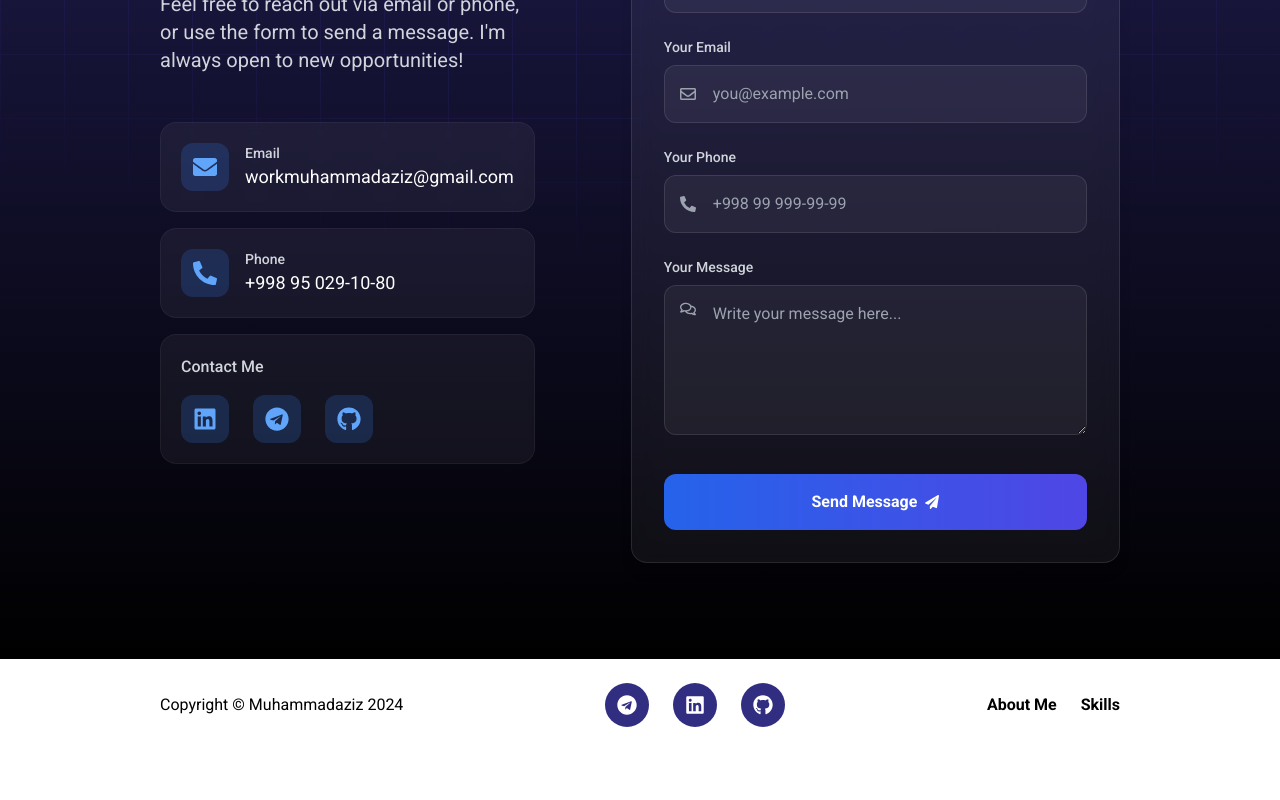
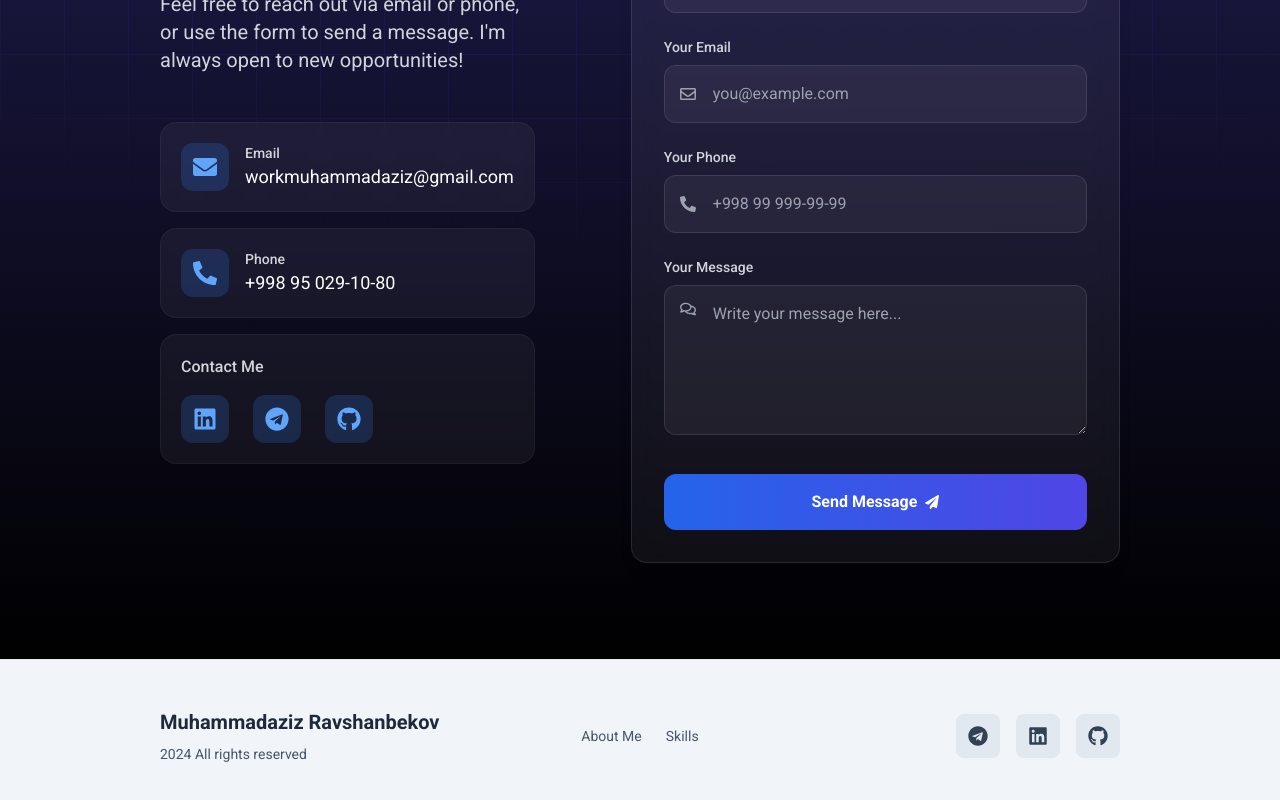
Before and after one commit to smuhammadaziz/portfolio, a React (Vite) app: page / in a window 1280 px wide. Shown: the part 7242-8042 px from the top of the page. Before the commit the page ends 7993 px from the top, so only its background shows below. Built offline with nearby package versions, Linux system fonts and the light colour scheme.

Commit message:
add: adding new deign for footer

```diff
--- a/src/components/footer/footer.jsx
+++ b/src/components/footer/footer.jsx
@@ -1,48 +1,95 @@
 import React from "react";
 import { FaTelegram, FaLinkedin, FaGithub } from "react-icons/fa";
+import { motion } from "framer-motion";
 
 function Footer() {
+  const containerVariants = {
+    hidden: { opacity: 0 },
+    visible: {
+      opacity: 1,
+      transition: {
+        staggerChildren: 0.1,
+      },
+    },
+  };
+
+  const itemVariants = {
+    hidden: { y: 20, opacity: 0 },
+    visible: {
+      y: 0,
+      opacity: 1,
+      transition: {
+        duration: 0.5,
+      },
+    },
+  };
+
   return (
-    <div className="bg-white py-6">
-      <div className="container mx-auto px-6 md:px-40 flex flex-col md:flex-row items-center justify-between text-center md:text-left">
-        {/* Copyright */}
-        <p className="text-black  mb-4 md:mb-0 text-md md:text-base">
-          Copyright © Muhammadaziz 2024
+    <footer className="bg-slate-100 border-t border-slate-200 py-12">
+      <motion.div
+        initial="hidden"
+        whileInView="visible"
+        viewport={{ once: true }}
+        variants={containerVariants}
+        className="container mx-auto px-6 md:px-40">
+        <div className="grid grid-cols-1 md:grid-cols-3 gap-8 items-center">
+          {/* Left: Copyright */}
+          <motion.div
+            variants={itemVariants}
+            className="text-center md:text-left">
+            <h3 className="text-xl font-bold mb-2 text-slate-800">
+              Muhammadaziz Ravshanbekov
+            </h3>
+            <p className="text-slate-600 text-sm">
+              {new Date().getFullYear()} All rights reserved
             </p>
+          </motion.div>
 
-        {/* Social Icons */}
-        <div className="flex justify-center mt-3 lg:mt-0 gap-6 mb-4 md:mb-0">
+          {/* Middle: Navigation */}
+          <motion.div variants={itemVariants} className="text-center">
+            <div className="flex justify-center space-x-6 text-slate-600">
+              <a
+                href="#intro"
+                className="hover:text-slate-900 transition-colors duration-300 text-sm hover:underline decoration-slate-400 underline-offset-4">
+                About Me
+              </a>
+              <a
+                href="#skills"
+                className="hover:text-slate-900 transition-colors duration-300 text-sm hover:underline decoration-slate-400 underline-offset-4">
+                Skills
+              </a>
+            </div>
+          </motion.div>
+
+          {/* Right: Social Links */}
+          <motion.div
+            variants={itemVariants}
+            className="flex justify-center md:justify-end space-x-4">
             <a
               href="https://t.me/rmuhammadaziz"
               target="_blank"
-            className="bg-indigo-900 text-white p-3 rounded-full hover:bg-indigo-700 transition duration-300">
-            <FaTelegram size={20} />
+              rel="noopener noreferrer"
+              className="bg-slate-200 p-3 rounded-lg hover:bg-slate-300 transition-all duration-300 group">
+              <FaTelegram className="w-5 h-5 text-slate-700 group-hover:text-slate-900" />
             </a>
             <a
               href="https://www.linkedin.com/in/muhammadaziz-ravshanbekov/"
               target="_blank"
-            className="bg-indigo-900 text-white p-3 rounded-full hover:bg-indigo-700 transition duration-300">
-            <FaLinkedin size={20} />
+              rel="noopener noreferrer"
+              className="bg-slate-200 p-3 rounded-lg hover:bg-slate-300 transition-all duration-300 group">
+              <FaLinkedin className="w-5 h-5 text-slate-700 group-hover:text-slate-900" />
             </a>
             <a
               href="https://github.com/smuhammadaziz"
               target="_blank"
-            className="bg-indigo-900 text-white p-3 rounded-full hover:bg-indigo-700 transition duration-300">
-            <FaGithub size={20} />
+              rel="noopener noreferrer"
+              className="bg-slate-200 p-3 rounded-lg hover:bg-slate-300 transition-all duration-300 group">
+              <FaGithub className="w-5 h-5 text-slate-700 group-hover:text-slate-900" />
             </a>
+          </motion.div>
         </div>
-
-        {/* Footer Links */}
-        <div className="flex gap-6 mt-3 lg:mt-0 text-black font-semibold text-sm md:text-base text-center">
-          <a href="#intro" className="hover:underline">
-            About Me
-          </a>
-          <a href="#skills" className="hover:underline">
-            Skills
-          </a>
-        </div>
-      </div>
-    </div>
+      </motion.div>
+    </footer>
   );
 }
 
```
Lines whose indentation alone changed are shown as unchanged.
